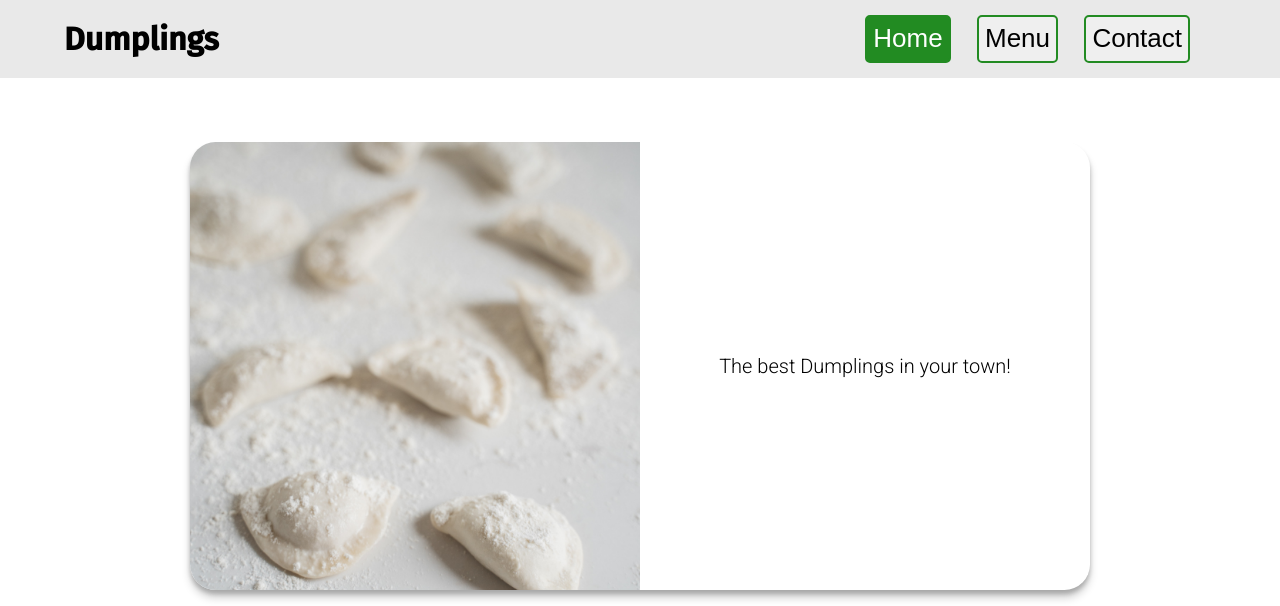
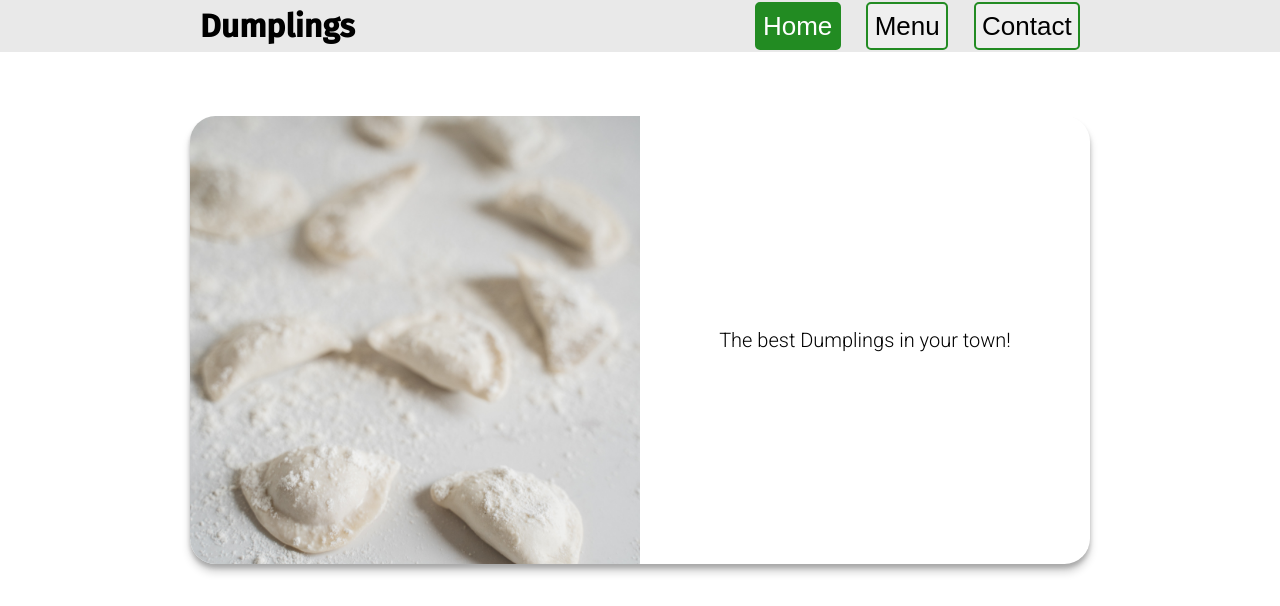
Before and after one commit to przewnic/Restaurant-Page, a website built with webpack: page src/index.html in a window 1280 px wide. Shown: the top 606 px of the page. Built offline with nearby package versions, Linux system fonts and the light colour scheme.

Commit message:
Make the header on the top

```diff
--- a/static/styles/styles.css
+++ b/static/styles/styles.css
@@ -1,6 +1,8 @@
 :root {
     --matcha-green: forestgreen;
     --light-gray: rgba(211, 211, 211, 0.5);
+
+    --header-height: 52px;
 }
 
 html, body, #content {
@@ -13,6 +15,7 @@ html, body, #content {
 }
 
 main {
+    margin-top: var(--header-height);
     flex: 1 0 0;
     display: flex;
     justify-content: center;
@@ -29,13 +32,15 @@ p {
 
 header {
     display: flex;
-    position: sticky;
-    top: 0;
-    justify-content: space-between;
+    position: fixed;
+    top: 0px;
+    width: 100%;
+    justify-content: space-around;
     align-items: center;
-    padding: 1vw 5vw 1vw 5vw;
+    padding: 0;
+    margin: 0;
     background-color: var(--light-gray);
-    height: 52px;
+    height: var(--header-height);
 }
 
 footer {
@@ -43,12 +48,17 @@ footer {
     background-color: var(--light-gray);
 }
 
+nav {
+    display: flex;
+    justify-content: space-between;
+    gap: 2vw;
+}
+
 .nav-button {
     border: 2px solid var(--matcha-green);
     color: black;
     border-radius: 5px;
     font-size: max(min(2.5vw, 26px), 16px);
-    margin-right: 2vw;
     padding: 0.5vw;
     cursor: pointer;
 }
@@ -57,7 +67,6 @@ footer {
     background-color: var(--matcha-green);
     color: white;
 }
-
 
 
 /* Menu cards */
@@ -98,6 +107,7 @@ footer {
     border-radius: 2vw 2vw 0vw 0vw;
 }
 
+
 /* Home, Contact cards */
 
 .home-tab, .contact-tab {
@@ -132,6 +142,7 @@ footer {
     border-radius: 2vw 0 0 2vw;
 }
 
+
 /* Maps */
 .gmap-div {
     height: 100%;
```
Also changed, not shown: dist/main.js.
